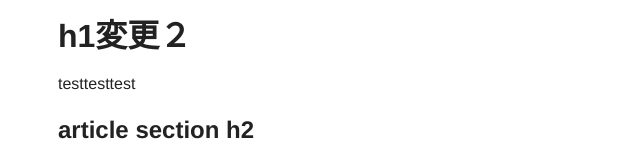
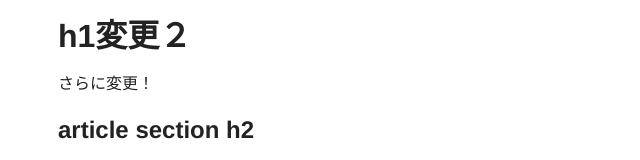
Before and after one commit to miyuk1/yurugit, a plain HTML site: page index.html in a window 1280 px wide. Shown: the part 124-284 px from the top of the page, 69-709 px from the left. Drawn offline with nearby package versions, Linux system fonts and the light colour scheme.

Commit message:
header p変更テスト！

```diff
--- a/index.html
+++ b/index.html
@@ -33,7 +33,7 @@
                 <article>
                     <header>
                         <h1>h1変更２</h1>
-                        <p>testtesttest</p>
+                        <p>さらに変更！</p>
                     </header>
                     <section>
                         <h2>article section h2</h2>
```
